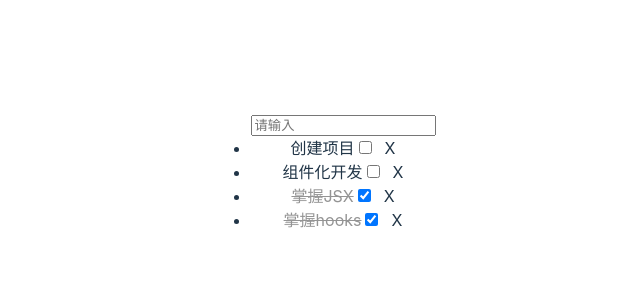
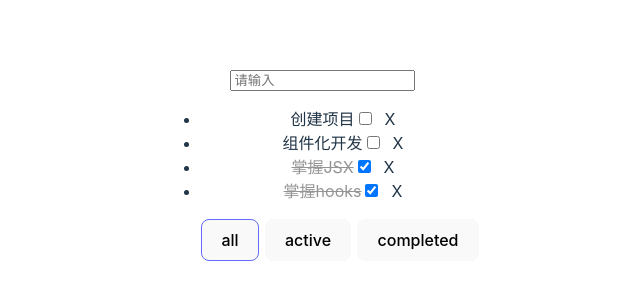
Before and after one commit to Jasper-code-web/React-project, a React (Vite) app: page / in a window 1280 px wide. Shown: the part 228-528 px from the top of the page, without its empty margins (317-957 px from the left). Built offline with nearby package versions, Linux system fonts and the light colour scheme.

Commit message:
Menu filtering and input box selection completed through custom hooks useMenu and use useEffect

```diff
--- a/src/App.jsx
+++ b/src/App.jsx
@@ -1,53 +1,28 @@
-import { useState } from "react";
-import reactLogo from "./assets/react.svg";
-import viteLogo from "/vite.svg";
 import "./App.css";
 import "./style.css";
-import { useEffect } from "react";
+import { useState } from "react";
+import TodoList from "./TodoList";
+import TodoFilter from "./todoFilter/index";
+import { useTodos, useFilter } from "./hooks/hook";
+import { todosStorage } from "./hooks/storage";
 
 //useState, useEffect, useContext
 //useReducer, useCallback, useMemo, useRef
 
-const STORAGE_KEY = "todomvc-react"
-const todosStorage = {
-  fetch() {
-    const todos = JSON.parse(window.localStorage.getItem(STORAGE_KEY || '[]'))
-    return todos
-  },
-  save(todos) {
-    window.localStorage.setItem(STORAGE_KEY, JSON.stringify(todos))
-  }
-}
+const todosKey = 'todoskey'
 
-todosStorage.save([
+todosStorage.save(todosKey, [
   { title: "创建项目", isCheck: false, id: 1, isEdit: false },
   { title: "组件化开发", isCheck: false, id: 2, isEdit: false },
   { title: "掌握JSX", isCheck: true, id: 3, isEdit: false },
   { title: "掌握hooks", isCheck: true, id: 4, isEdit: false },
-])
+]);
+
 
 function App() {
-  const [todos, setTodos] = useState(todosStorage.fetch());
-  const initial = {
-    title: "",
-    isEdit: false
-  }
-  let editInputRef = null
-
+  const {todos, setTodos, addTodo, removeTodo, updateTodos} = useTodos(todosStorage.fetch(todosKey))
+  const {visible, setVisible, filteredTodos} = useFilter(todos)
   const [newTodo, setNewTodo] = useState("");
-  const [editTodo, setEditTodo] = useState(initial);
-
-  const setEditInputRef = (el, todo) => {
-    if(editTodo.id === todo.id) editInputRef = el
-  }
-
-  useEffect(() => {
-    if(editInputRef) editInputRef.focus()
-  }, [editTodo])
-
-  useEffect(() => {
-    todosStorage.save(todos)
-  }, [todos])
 
   const inputWord = (e) => {
     setNewTodo(e.target.value);
@@ -55,113 +30,21 @@ function App() {
 
   const enterInput = (e) => {
     if (e.code === "Enter") {
-      setTodos([
-        ...todos,
-        {
-          title: newTodo,
-          isCheck: false,
-          isEdit: false,
-          id: todos[todos.length - 1].id + 1,
-        },
-      ]);
+      addTodo(newTodo)
       setNewTodo("");
-    }
-  };
-
-  const changeCheckState = (e, id) => {
-    todos.map((todo) => {
-      if (todo.id === id) todo.isCheck = e.target.checked;
-    });
-    setTodos([...todos]);
-  };
-
-  const removeTodo = (todo) => {
-    setTodos([...todos.filter((item) => item.id !== todo.id)]);
-  };
-
-  const changeEditState = (todo) => {
-    todos.map((item) => {
-      if (todo.id === item.id) {
-        item.isEdit = true;
-        setEditTodo({...todo});
-      }
-    });
-    setTodos([...todos]);
-  };
-
-  const changeEditWord = (e) => {
-    editTodo.title = e.target.value
-    setEditTodo({...editTodo});
-  };
-
-  const confirmEdit = (e, todo) => {
-    const handleEdited = (todo) => {
-      if (editTodo.title == "") {
-        removeTodo(todo);
-      } else {
-        todos.map((item) => {
-          if (todo.id === item.id) {
-            item.title = editTodo.title;
-            item.isEdit = false;
-          }
-        });
-        setTodos([...todos]);
-      }
-      setEditTodo(initial);
-    };
-    if (todo && todo.isEdit) {
-      if (e && e.code) {
-        if (e.code === "Enter") handleEdited(todo);
-      } else handleEdited(todo);
     }
   };
 
   return (
     <div className="app">
-      <ul className="todo-list">
       <input
         placeholder="请输入"
         onKeyUp={(e) => enterInput(e)}
         onChange={(e) => inputWord(e)}
         value={newTodo}
       ></input>
-        {todos.map((todo) => {
-          return (
-            <div key={todo.id} className="view">
-              <li className={todo.isEdit ? "blank" : "completed"}>
-                <span
-                  className={todo.isCheck ? "title" : ""}
-                  onDoubleClick={() => changeEditState(todo)}
-                >
-                  {todo.title}
-                </span>
-                <input
-                  type="checkbox"
-                  value={todo.isCheck}
-                  checked={todo.isCheck}
-                  onChange={(e) => changeCheckState(e, todo.id)}
-                ></input>
-                <span className="close" onClick={() => removeTodo(todo)}>
-                  X
-                </span>
-              </li>
-              <input
-                type="text"
-                value={editTodo?.title}
-                ref={(el) => {setEditInputRef(el, todo)}}
-                onKeyUp={(e) => confirmEdit(e, todo)}
-                onBlur={(e) => {
-                  confirmEdit(e, todo);
-                }}
-                onChange={(e) => {
-                  changeEditWord(e);
-                }}
-                className={todo.isEdit ? "edit-input" : "invisible-input"}
-              />
-            </div>
-          );
-        })}
-      </ul>
+      <TodoList {...{todos: filteredTodos, setTodos, removeTodo, updateTodos}}></TodoList>
+      <TodoFilter {...{visible, setVisible}}></TodoFilter>
     </div>
   );
 }
--- /dev/null
+++ b/src/TodoList.jsx
@@ -0,0 +1,96 @@
+import { useState, useEffect } from "react";
+export default function ({ todos, setTodos, removeTodo, updateTodos }) {
+    const initial = {
+        title: "",
+        isEdit: false
+    }
+    let editInputRef = null
+    const [editTodo, setEditTodo] = useState(initial);
+
+    useEffect(() => {
+        if (editInputRef) editInputRef.focus()
+    }, [editTodo])
+    const setEditInputRef = (el, todo) => {
+        if (editTodo.id === todo.id) editInputRef = el
+    }
+    const changeCheckState = (e, id) => {
+        todos.map((todo) => {
+            if (todo.id === id) todo.isCheck = e.target.checked;
+        });
+        setTodos([...todos]);
+    };
+
+    const changeEditState = (todo) => {
+        todos.map((item) => {
+            if (todo.id === item.id) {
+                item.isEdit = true;
+                setEditTodo({ ...todo });
+            }
+        });
+        setTodos([...todos]);
+    };
+
+    const changeEditWord = (e) => {
+        editTodo.title = e.target.value
+        setEditTodo({ ...editTodo });
+    };
+
+    const confirmEdit = (e, todo) => {
+        const handleEdited = (todo) => {
+            if (editTodo.title == "") {
+                removeTodo(todo);
+            } else {
+                updateTodos(editTodo)
+            }
+            setEditTodo(initial);
+            console.log('todos', todos)
+        };
+        if (todo && todo.isEdit) {
+            if (e && e.code) {
+                if (e.code === "Enter") handleEdited(todo);
+            } else handleEdited(todo);
+        }
+    };
+    return (
+        <ul className="todo-list">
+            {
+                todos.map((todo) => {
+                    return (
+                        <div key={todo.id} className="view">
+                            <li className={todo.isEdit ? "blank" : "completed"}>
+                                <span
+                                    className={todo.isCheck ? "title" : ""}
+                                    onDoubleClick={() => changeEditState(todo)}
+                                >
+                                    {todo.title}
+                                </span>
+                                <input
+                                    type="checkbox"
+                                    value={todo.isCheck}
+                                    checked={todo.isCheck}
+                                    onChange={(e) => changeCheckState(e, todo.id)}
+                                ></input>
+                                <span className="close" onClick={() => removeTodo(todo)}>
+                                    X
+                                </span>
+                            </li>
+                            <input
+                                type="text"
+                                value={editTodo?.title}
+                                ref={(el) => { setEditInputRef(el, todo) }}
+                                onKeyUp={(e) => confirmEdit(e, todo)}
+                                onBlur={(e) => {
+                                    confirmEdit(e, todo);
+                                }}
+                                onChange={(e) => {
+                                    changeEditWord(e);
+                                }}
+                                className={todo.isEdit ? "edit-input" : "invisible-input"}
+                            />
+                        </div>
+                    );
+                })
+            }
+        </ul>
+    )
+}
--- /dev/null
+++ b/src/hooks/hook.js
@@ -0,0 +1,42 @@
+import { todosStorage } from "./storage";
+import { useState, useEffect, useMemo } from "react";
+const todosKey = 'todoskey'
+export function useTodos(todoList) {
+  const [todos, setTodos] = useState(todoList);
+  useEffect(() => {
+    todosStorage.save(todosKey, todos);
+  }, [todos]);
+  const removeTodo = (todo) => {
+    setTodos([...todos.filter((item) => item.id !== todo.id)]);
+  };
+  const addTodo = (title) => {
+    setTodos([
+      ...todos,
+      {
+        title: title,
+        isCheck: false,
+        isEdit: false,
+        id: todos[todos.length - 1].id + 1,
+      },
+    ]);
+  };
+  const updateTodos = (editTodo) => {
+    const todo = todos.find((item) => item.id === editTodo.id);
+    Object.assign(todo, editTodo);
+    todo.isEdit = false
+    setTodos([...todos]);
+  };
+  return {todos, setTodos, removeTodo, addTodo, updateTodos}
+}
+
+export function useFilter(todos) {
+  const [visible, setVisible] = useState("all")
+  const filteredTodos = useMemo(() => {
+    if(visible === "all") {
+      return todos
+    }
+    else if(visible === "active") return todos.filter(item => item.isCheck)
+    else return todos.filter(item => !item.isCheck)
+  }, [todos, visible])
+  return {visible, setVisible, filteredTodos}
+}
--- /dev/null
+++ b/src/hooks/storage.js
@@ -0,0 +1,11 @@
+export const todosStorage = {
+  fetch(key) {
+    const todos = JSON.parse(
+      window.localStorage.getItem(key) || "[]"
+    );
+    return todos;
+  },
+  save(key, data) {
+    window.localStorage.setItem(key, JSON.stringify(data));
+  },
+};
--- /dev/null
+++ b/src/todoFilter/index.css
@@ -0,0 +1,12 @@
+.selected {
+    border-color: #646cff;
+}
+
+.filters {
+    list-style: none;
+    display: flex;
+}
+
+.filtersLi {
+    margin-right: 6px;
+}
--- /dev/null
+++ b/src/todoFilter/index.jsx
@@ -0,0 +1,23 @@
+// import styles from "./index.css"
+import './index.css'
+
+export default function TodoFilter({ visible, setVisible }) {
+    return(
+        <div className="footer">
+            <ul className="filters">
+                {
+                    ["all", "active", "completed"].map(v => (
+                        <li className="filtersLi" key={v}>
+                            <button
+                                className={visible === v ? "selected" : ""}
+                                onClick={() => { setVisible(v) }}
+                            >
+                                {v}
+                            </button>
+                        </li>
+                    ))
+                }
+            </ul>
+        </div>
+    )
+}
```
Lines whose indentation alone changed are shown as unchanged.
